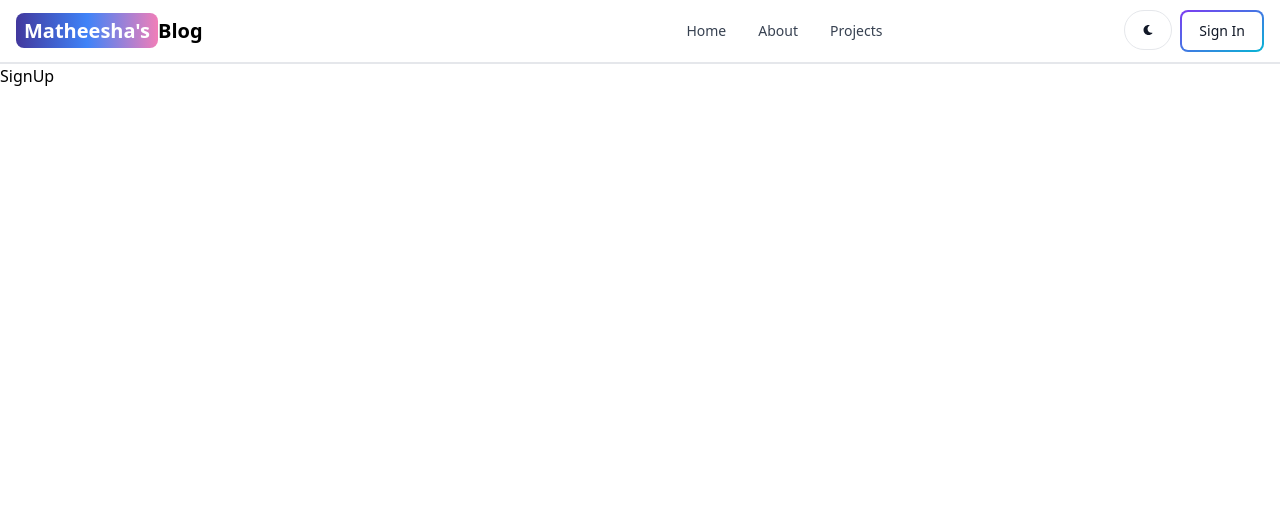
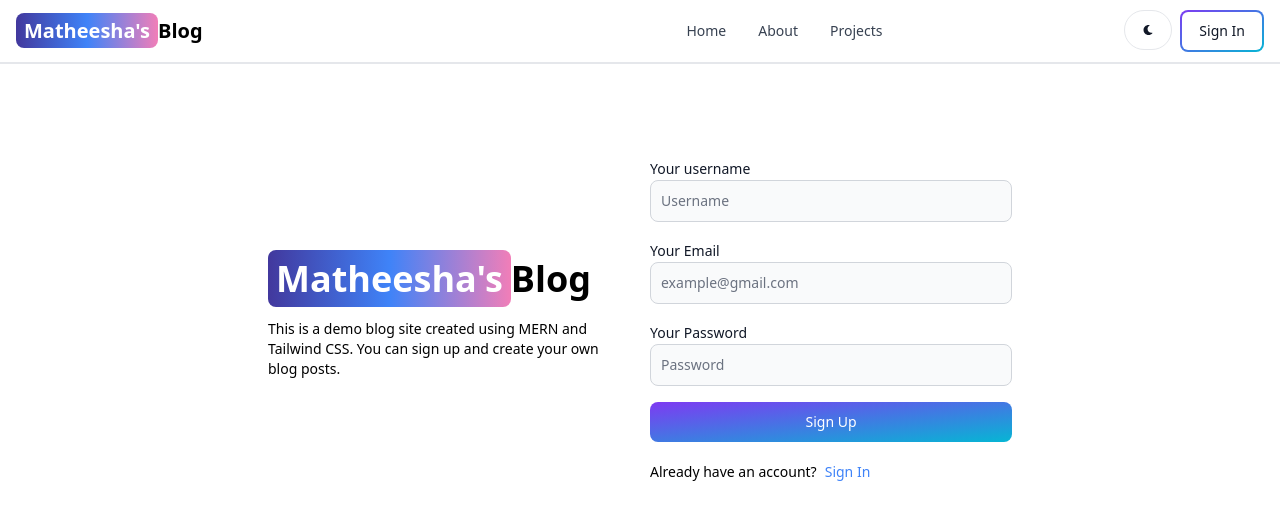
Before and after one commit to chamma08/mern-blog, a React app in the folder client/: page /sign-up in a window 1280 px wide. Shown: the top 520 px of the page. Built offline with nearby package versions, Linux system fonts and the light colour scheme; the HTML template or start-up script is replaced by a standard one.

Commit message:
Complete sign up page UI

```diff
--- a/client/src/pages/SignUp.jsx
+++ b/client/src/pages/SignUp.jsx
@@ -1,7 +1,49 @@
+import { Button, Label, TextInput } from 'flowbite-react'
 import React from 'react'
+import { Link } from 'react-router-dom'
 
 export default function SignUp() {
   return (
-    <div>SignUp</div>
+    <div className='min-h-screen mt-20'>
+      <div className="flex p-3 max-w-3xl mx-auto flex-col md:flex-row md:items-center gap-5">
+        <div className="flex-1">
+          <Link to="/" className="font-bold dark:text-white text-4xl">
+              <span className="px-2 py-1 bg-gradient-to-r from-indigo-800 via-blue-500 to-pink-400 rounded-lg text-white">Matheesha's</span>
+              Blog
+          </Link>
+          <p className='text-sm mt-5'>
+            This is a demo blog site created using MERN and Tailwind CSS. You can sign up and create your own blog posts.
+          </p>
+        </div>
+
+        <div className="flex-1">
+          <form className="flex flex-col gap-4">
+            <div>
+              <Label value='Your username' className="text-sm"/>
+              <TextInput type='text' placeholder='Username' id='username' className="w-full"/>
+            </div>
+            <div>
+              <Label value='Your Email' className="text-sm"/>
+              <TextInput type='text' placeholder='example@gmail.com' id='email' className="w-full"/>
+            </div>
+            <div>
+              <Label value='Your Password' className="text-sm"/>
+              <TextInput type='text' placeholder='Password' id='password' className="w-full"/>
+            </div>
+            <Button gradientDuoTone={'purpleToBlue'} className="w-full" type='submit'>
+              Sign Up
+            </Button>
+          </form>
+          <div className="flex gap-2 text-sm mt-5">
+            <span>
+              Already have an account?
+            </span>
+            <Link to="/sign-in" className="text-blue-500">
+              Sign In
+            </Link>
+          </div>
+        </div>
+      </div>
+    </div>
   )
 }
```
